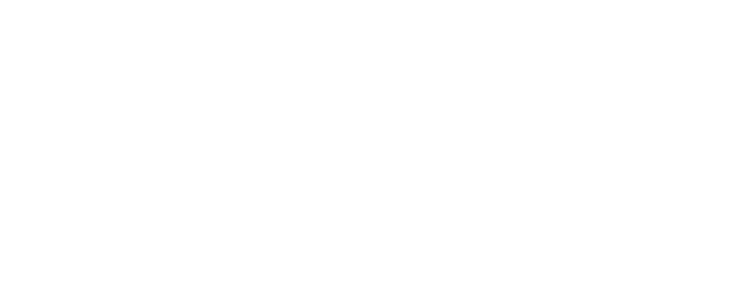
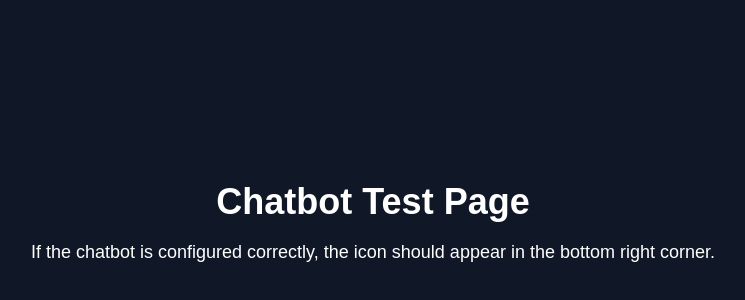
Before and after one commit to evega-projects/chat-agent-testing, a Next.js app: page / in a window 1280 px wide. Shown: the part 176-476 px from the top of the page, without its empty margins (267-1012 px from the left). Built offline with nearby package versions, Linux system fonts and the light colour scheme.

Commit message:
commit 17

```diff
--- a/src/app/layout.tsx
+++ b/src/app/layout.tsx
@@ -26,12 +26,14 @@
   return (
     <html lang="en">
       <head>
+        <title>Welcome ChatAgent!</title>
         <script defer src="https://cdn.tailwindcss.com"></script>
         <script defer src="https://c20.live/script/chatbot-embed.js"></script>
       </head>
       <body
         className={`${geistSans.variable} ${geistMono.variable} antialiased bg-gray-500`}
       >
+        {children}
         <script
           dangerouslySetInnerHTML={{
             __html: `
```
